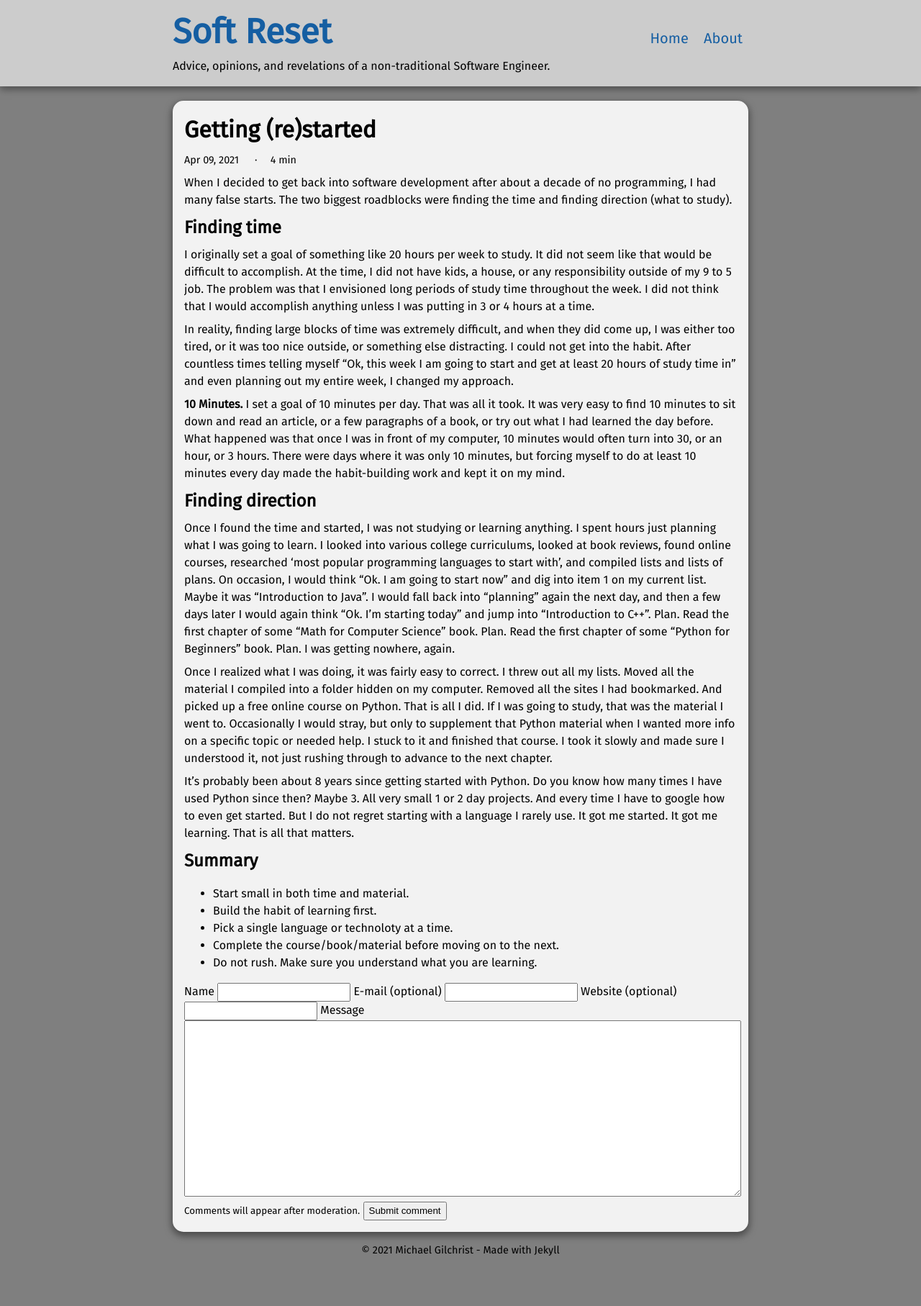
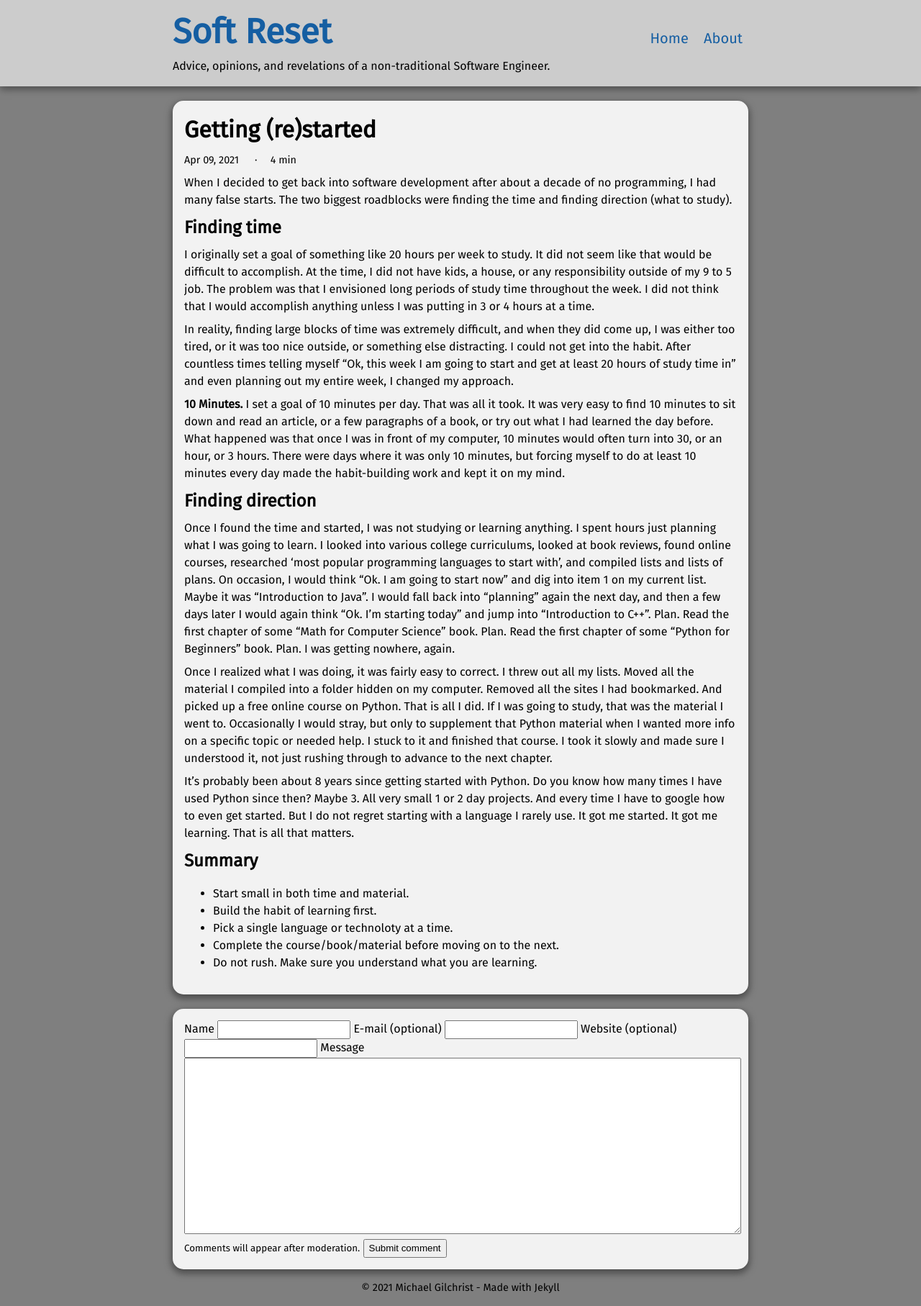
Before and after one commit to michaelgilch/michaelgilch.github.io, a Jekyll site: the page built from _posts/2021-04-09-getting-started.md, in a window 1280 px wide. Shown: the whole page at 72% size. Built offline with Jekyll 4.4.1, drawn with Linux system fonts in a browser that asks for light colours; some web fonts are replaced; before the commit the page ends 1763 px from its top, so only the background shows below that.

Commit message:
Separate comments into new content block

```diff
--- a/_layouts/post.html
+++ b/_layouts/post.html
@@ -7,7 +7,9 @@ layout: default
   {% assign words = page.content | strip_html | number_of_words %}
   <p class="post-details">{{ page.date | date: "%b %d, %Y" }} &emsp; &#183; &emsp;{{ words | divided_by: 180 | plus: 1 }} min</p>
   <p>{{ content }}</p>
+</div>
 
+<div class="content-block">
   <!-- Comments -->
   {% if site.data.comments[page.slug] %}
     <h3>
```
